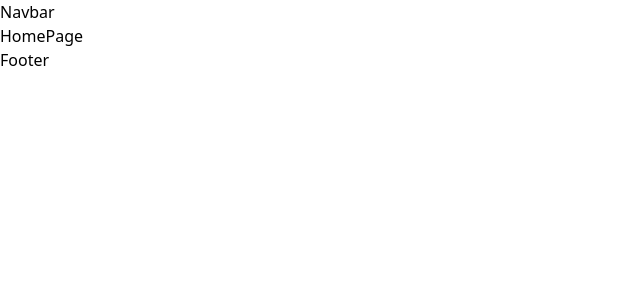
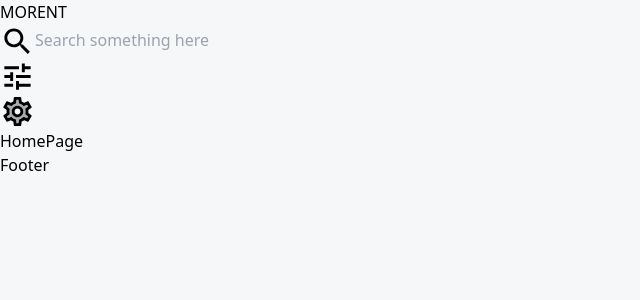
Before and after one commit to AbdulboisNigmatjonov17/morent-project, a React (Vite) app: page / in a window 1280 px wide. Shown: the top 300 px of the page, without its empty margins (0-640 px from the left). Built offline with nearby package versions, Linux system fonts and the light colour scheme.

Commit message:
navbar qismi boshlandi

```diff
--- a/package.json
+++ b/package.json
@@ -10,6 +10,10 @@
     "preview": "vite preview"
   },
   "dependencies": {
+    "@emotion/react": "^11.14.0",
+    "@emotion/styled": "^11.14.0",
+    "@mui/icons-material": "^6.4.0",
+    "@mui/material": "^6.4.0",
     "json-server": "^1.0.0-beta.3",
     "react": "^18.3.1",
     "react-dom": "^18.3.1",
--- a/src/Layout.jsx
+++ b/src/Layout.jsx
@@ -4,11 +4,13 @@ import Navbar from './components/navbar/Navbar'
 const Layout = () => {
     return (
         <>
-            <Navbar />
-            <main>
-                <Outlet />
-            </main>
-            <Footer />
+            <div className='Container'>
+                <Navbar />
+                <main>
+                    <Outlet />
+                </main>
+                <Footer />
+            </div>
         </>
     )
 }
--- a/src/components/navbar/Navbar.jsx
+++ b/src/components/navbar/Navbar.jsx
@@ -1,8 +1,34 @@
-import React from 'react'
+import Logo from '../logo/logo'
+
+import TuneTwoToneIcon from '@mui/icons-material/TuneTwoTone';
+import SearchTwoToneIcon from '@mui/icons-material/SearchTwoTone';
+import SettingsTwoToneIcon from '@mui/icons-material/SettingsTwoTone';
 
 const Navbar = () => {
   return (
-    <div>Navbar</div>
+    <>
+      <nav className="w-full h-[10vh] flex items-center">
+        <div className="leftSide flex gap-20 items-center max-w-[70%]">
+          <Logo />
+          <form className='border-[#c1c1c1] border-[1px] rounded-xl text-[20px] gap-20 px-4 py-2 max-w-screen-sm flex justify-between'>
+            <div className='flex gap-5'>
+              <label htmlFor="search">
+                <SearchTwoToneIcon fontSize='large' className='cursor-pointer' />
+              </label>
+              <input type="text" id='search' placeholder='Search something here' className='focus:outline-none ' />
+            </div>
+            <label htmlFor="search">
+              <TuneTwoToneIcon fontSize='large' className='cursor-pointer' />
+            </label>
+          </form>
+        </div>
+        <div className='rightSide'>
+          <div className="icon rounded-full border-[2px] p-1">
+            <SettingsTwoToneIcon fontSize='large' className='rounded-full'/>
+          </div>
+        </div>
+      </nav>
+    </>
   )
 }
 
--- a/src/index.css
+++ b/src/index.css
@@ -6,6 +6,7 @@
   margin: 0;
   padding: 0;
   box-sizing: border-box;
+  background-color: #f6f7f9;
 }
 .Container{
   max-width: 1400px;
```
Also changed, not shown: 1 other file (tests, documents, lock files or other folders).
